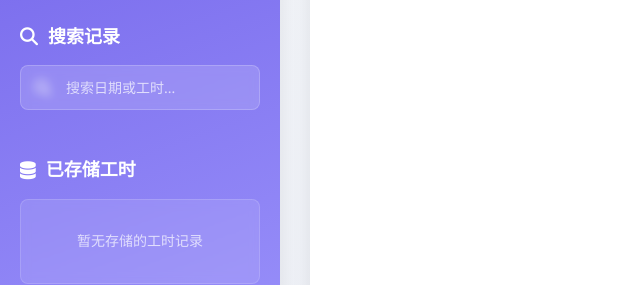
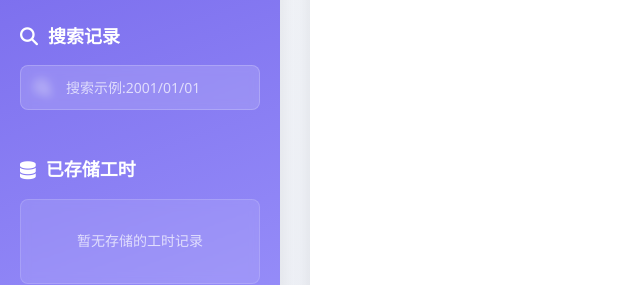
Before and after one commit to zwcx520/gsjl, a plain HTML site: page index.html in a window 1280 px wide. Shown: the part 290-575 px from the top of the page, 0-640 px from the left. Drawn offline with Linux system fonts and the light colour scheme.

Commit message:
Add files via upload

```diff
--- a/index.html
+++ b/index.html
@@ -731,7 +731,7 @@
             </div>
             <div class="search-box">
                 <i class="fas fa-search search-icon"></i>
-                <input type="text" class="search-input" id="searchInput" placeholder="搜索日期或工时...">
+                <input type="text" class="search-input" id="searchInput" placeholder="搜索示例:2001/01/01">
             </div>
         </div>
 
```
